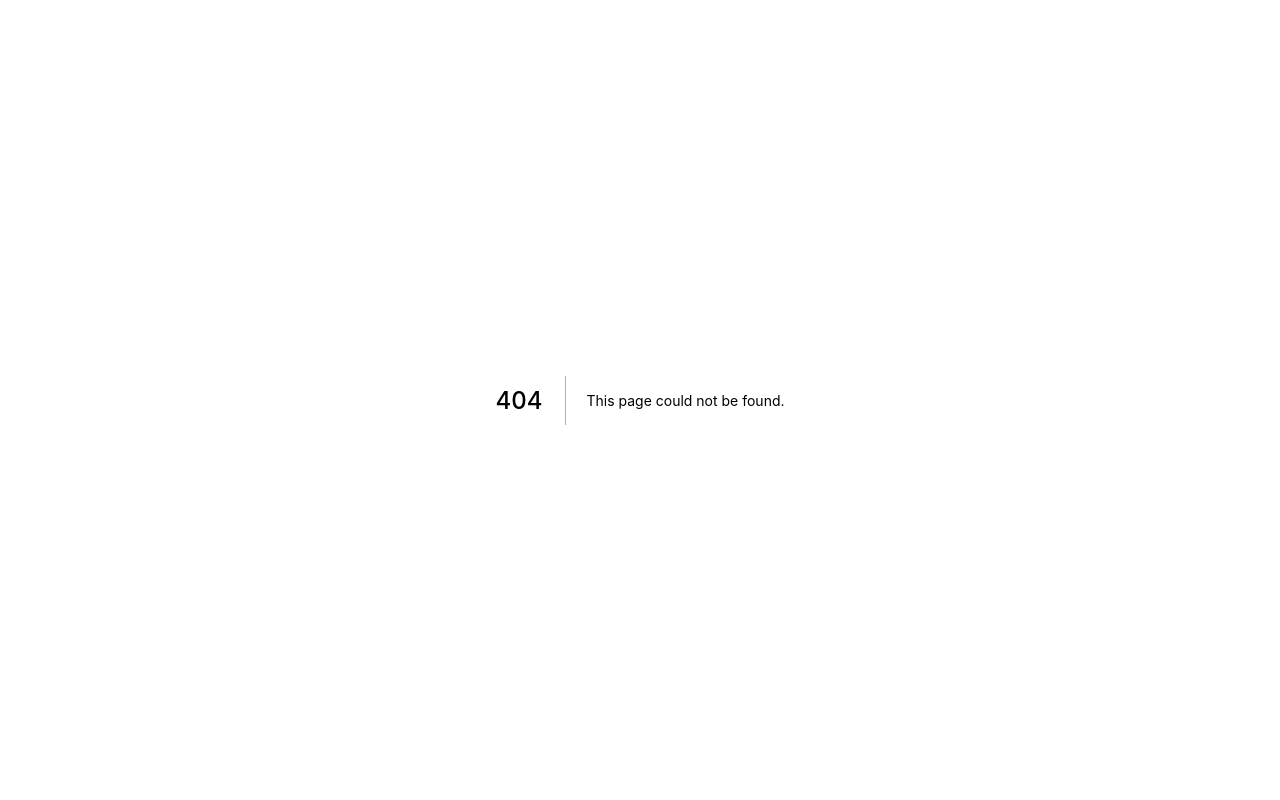
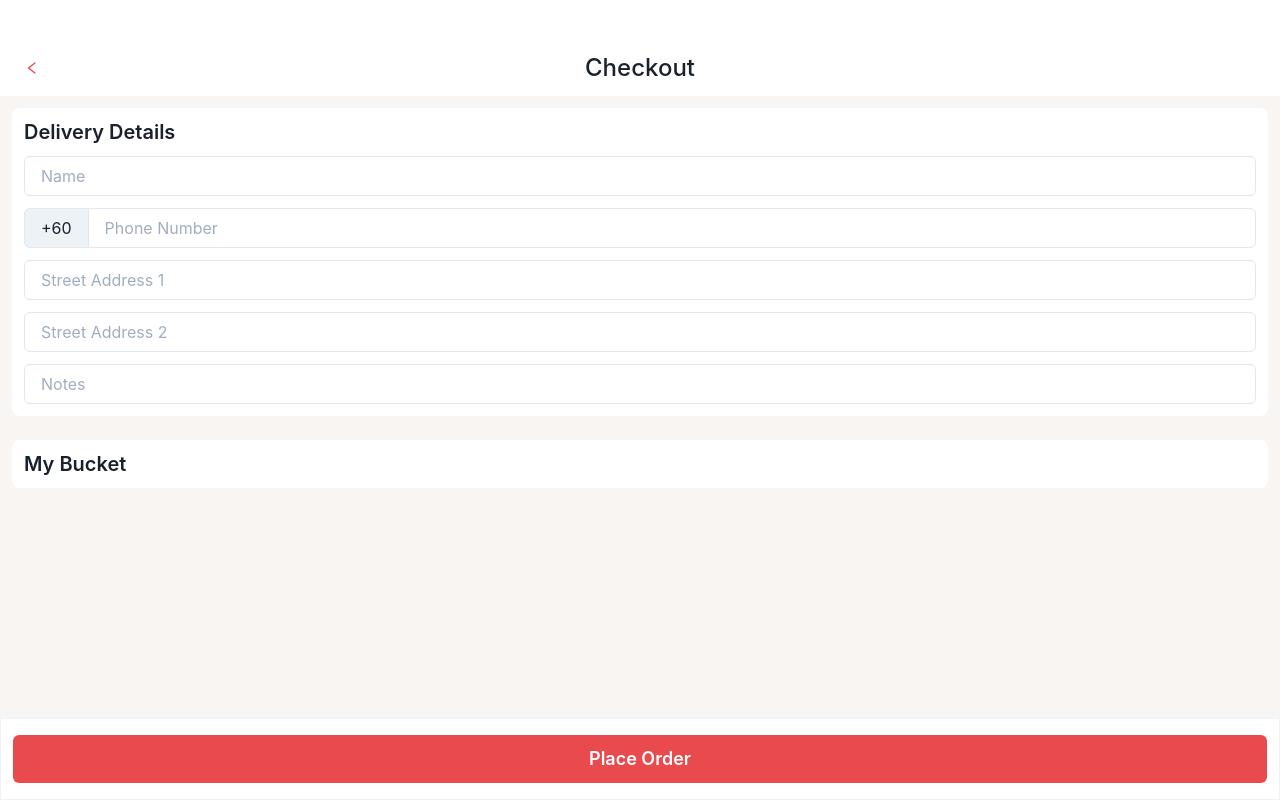
Before and after one commit to dandyling/penang-fresh-market, a Next.js app: page /shopping-cart in a window 1280 px wide. Before the commit this address had no page. Built offline with nearby package versions, Linux system fonts and the light colour scheme.

Commit message:
Add shopping cart page

```diff
--- a/components/BottomPanel.tsx
+++ b/components/BottomPanel.tsx
@@ -9,6 +9,8 @@ export const BottomPanel = styled(Flex)`
   width: 100%;
   background-color: ${theme.colors.white};
   padding: 0.75rem;
+  box-shadow: ${theme.shadows.md};
+  border: 1px solid ${theme.colors.gray[100]};
   > * {
     margin-top: 0.25rem;
     margin-bottom: 0.25rem;
--- a/features/ProductsPanel.tsx
+++ b/features/ProductsPanel.tsx
@@ -2,6 +2,7 @@ import {
   AspectRatio,
   Flex,
   Grid,
+  GridProps,
   Heading,
   Image,
   Text,
@@ -13,14 +14,19 @@ import { API } from "../pages/_app";
 import theme from "../styles/theme";
 import { Product } from "./Product";
 
-interface ProductsPanelProps {
+interface ProductsPanelProps extends GridProps {
   products: Product[];
 }
 
 export const ProductsPanel = (props: ProductsPanelProps) => {
-  const { products } = props;
+  const { products, ...rest } = props;
   return (
-    <Container width="100%" gridTemplateColumns="1fr" gridAutoRows="auto">
+    <Container
+      width="100%"
+      gridTemplateColumns="1fr"
+      gridAutoRows="auto"
+      {...rest}
+    >
       {products.map((product: Product) => {
         return (
           <Link key={product.id} href={`product/${product.id}`} passHref>
--- a/pages/product/[id].tsx
+++ b/pages/product/[id].tsx
@@ -4,6 +4,7 @@ import {
   Button,
   Flex,
   Heading,
+  IconButton,
   Image,
   Text,
 } from "@chakra-ui/react";
@@ -16,6 +17,7 @@ import {
   AiOutlineLeft,
   AiOutlineShoppingCart,
 } from "react-icons/ai";
+import { MdAddShoppingCart } from "react-icons/md";
 import { atom, selector, useRecoilState, useRecoilValue } from "recoil";
 import useSWR from "swr";
 import { BottomPanel } from "../../components/BottomPanel";
@@ -24,12 +26,12 @@ import { FloatButton } from "../../components/FloatButton";
 import { NumbersPanel } from "../../components/NumbersPanel";
 import { PageWrapper } from "../../components/PageWrapper";
 import { Product } from "../../features/Product";
-import { getPrice, getPriceLabel } from "../../features/ProductsPanel";
+import { getPriceLabel } from "../../features/ProductsPanel";
 import theme from "../../styles/theme";
 import { API, fetcher } from "../_app";
 import { Order } from "./../../features/Order";
 
-const ordersState = atom<Order[]>({
+export const ordersState = atom<Order[]>({
   key: "ordersState",
   default: [],
 });
@@ -86,6 +88,21 @@ const ProductPage: NextPage = () => {
     return null;
   }
 
+  const handleAddToCart = () => {
+    const newOrders = clone(orders);
+    const order = newOrders.find((o) => o.id === product.id);
+    if (order) {
+      order.quantity += quantity;
+    } else {
+      const newOrder: Order = {
+        ...product,
+        quantity,
+      };
+      newOrders.push(newOrder);
+    }
+    setOrders(newOrders);
+  };
+
   return (
     <PageWrapper title={`Penang Fresh Market - ${product.name}`}>
       <Flex width="100%" height="100%" position="relative">
@@ -137,7 +154,12 @@ const ProductPage: NextPage = () => {
         top="12"
         right="16"
       />
-      <Box position="fixed" top="12" right="3">
+      <Box
+        position="fixed"
+        top="12"
+        right="3"
+        onClick={() => router.push("/shopping-cart")}
+      >
         <FloatButton
           icon={<AiOutlineShoppingCart />}
           aria-label="Go to Shopping Cart"
@@ -152,32 +174,27 @@ const ProductPage: NextPage = () => {
         </CircleBadge>
       </Box>
       <BottomPanel>
-        <AddButton
+        <Flex>
+          <IconButton
+            size="lg"
+            variant="outline"
+            aria-label="Add to Cart"
             color={theme.colors.brand}
             borderColor={theme.colors.brand}
-          variant="outline"
-          width="100%"
-          size="lg"
-          onClick={() => {
-            const order: Order = {
-              ...product,
-              quantity,
-            };
-            setOrders([...orders, order]);
-          }}
-        >
-          <Text>{quantity} item</Text>
-          <Text className="label">Add to Cart</Text>
-          <Text>{getPrice(quantity * product.price)}</Text>
-        </AddButton>
+            onClick={handleAddToCart}
+            icon={<MdAddShoppingCart />}
+          />
           <Button
-          rightIcon={<AiOutlineShoppingCart />}
             backgroundColor={theme.colors.brand}
             color="white"
             size="lg"
+            onClick={() => router.push("/shopping-cart")}
+            flex={1}
+            marginLeft="3"
           >
             Checkout
           </Button>
+        </Flex>
       </BottomPanel>
     </PageWrapper>
   );
@@ -200,16 +217,7 @@ const Container = styled(Flex)`
   }
 `;
 
-const AddButton = styled(Button)`
-  justify-content: space-between;
-  background-color: ${theme.colors.white};
-  color: ${theme.colors.brand};
-  font-size: ${theme.fontSizes.sm};
-  font-weight: ${theme.fontWeights.normal};
-  .label {
-    font-size: ${theme.fontSizes.md};
-    font-weight: ${theme.fontWeights.medium};
-  }
-`;
+export const clone = <T extends unknown>(obj: T): T =>
+  JSON.parse(JSON.stringify(obj));
 
 export default ProductPage;
--- /dev/null
+++ b/pages/shopping-cart/index.tsx
@@ -0,0 +1,123 @@
+import {
+  Button,
+  Flex,
+  Grid,
+  Heading,
+  IconButton,
+  Input,
+  InputGroup,
+  InputLeftAddon,
+} from "@chakra-ui/react";
+import styled from "@emotion/styled";
+import { NextPage } from "next";
+import { useRouter } from "next/dist/client/router";
+import React from "react";
+import { AiOutlineLeft } from "react-icons/ai";
+import { useRecoilState } from "recoil";
+import { BottomPanel } from "../../components/BottomPanel";
+import { PageWrapper } from "../../components/PageWrapper";
+import { ProductsPanel } from "../../features/ProductsPanel";
+import theme from "../../styles/theme";
+import { ordersState } from "../product/[id]";
+
+const ShoppingCartPage: NextPage = () => {
+  const router = useRouter();
+  const [orders, setOrders] = useRecoilState(ordersState);
+  return (
+    <PageWrapper title="Penang Fresh Market - Shopping Cart">
+      <Flex
+        flexDirection="column"
+        overflowY="scroll"
+        maxHeight="calc(100vh - 2.75rem)"
+      >
+        <Flex minHeight="10" width="100%" backgroundColor="white" />
+        <Grid
+          gridTemplateColumns="3.25rem 1fr 3.25rem"
+          gridAutoRows="auto"
+          backgroundColor="white"
+          paddingY="2"
+        >
+          <IconButton
+            paddingLeft="3"
+            aria-label="Back"
+            icon={<AiOutlineLeft />}
+            variant="ghost"
+            color={theme.colors.brand}
+            onClick={router.back}
+          />
+          <Flex
+            height="100%"
+            width="100%"
+            justifyContent="center"
+            alignItems="center"
+          >
+            <Heading
+              as="h1"
+              fontSize="2xl"
+              fontWeight="medium"
+              textAlign="center"
+            >
+              Checkout
+            </Heading>
+          </Flex>
+        </Grid>
+        <Flex paddingX="3" paddingY="3" width="100%">
+          <Flex
+            backgroundColor="white"
+            width="100%"
+            borderRadius="lg"
+            padding="3"
+            flexDirection="column"
+          >
+            <Heading
+              as="h2"
+              marginBottom="3"
+              fontSize="xl"
+              fontWeight="semibold"
+            >
+              Delivery Details
+            </Heading>
+            <Container>
+              <Input placeholder="Name"></Input>
+              <InputGroup>
+                <InputLeftAddon>+60</InputLeftAddon>
+                <Input type="tel" placeholder="Phone Number" />
+              </InputGroup>
+              <Input placeholder="Street Address 1"></Input>
+              <Input placeholder="Street Address 2"></Input>
+              <Input placeholder="Notes"></Input>
+            </Container>
+          </Flex>
+        </Flex>
+        <Flex paddingX="3" paddingY="3" width="100%">
+          <Flex
+            backgroundColor="white"
+            width="100%"
+            borderRadius="lg"
+            padding="3"
+            flexDirection="column"
+          >
+            <Heading as="h2" fontSize="xl" fontWeight="semibold">
+              My Bucket
+            </Heading>
+            <ProductsPanel products={orders ?? []} />
+          </Flex>
+        </Flex>
+      </Flex>
+      <BottomPanel>
+        <Button backgroundColor={theme.colors.brand} color="white" size="lg">
+          Place Order
+        </Button>
+      </BottomPanel>
+    </PageWrapper>
+  );
+};
+
+const Container = styled(Flex)`
+  flex-direction: column;
+  > *:not(:last-child) {
+    margin-bottom: 0.75rem;
+  }
+`;
+
+export default ShoppingCartPage;
```
Lines whose indentation alone changed are shown as unchanged.
